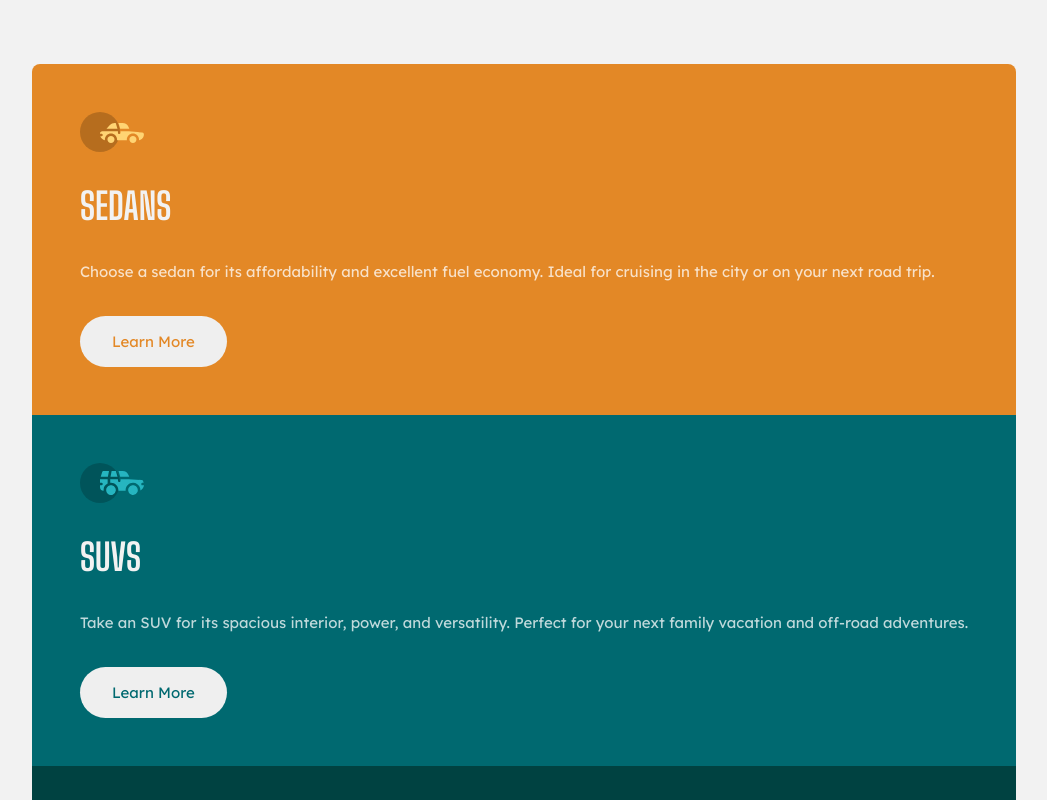
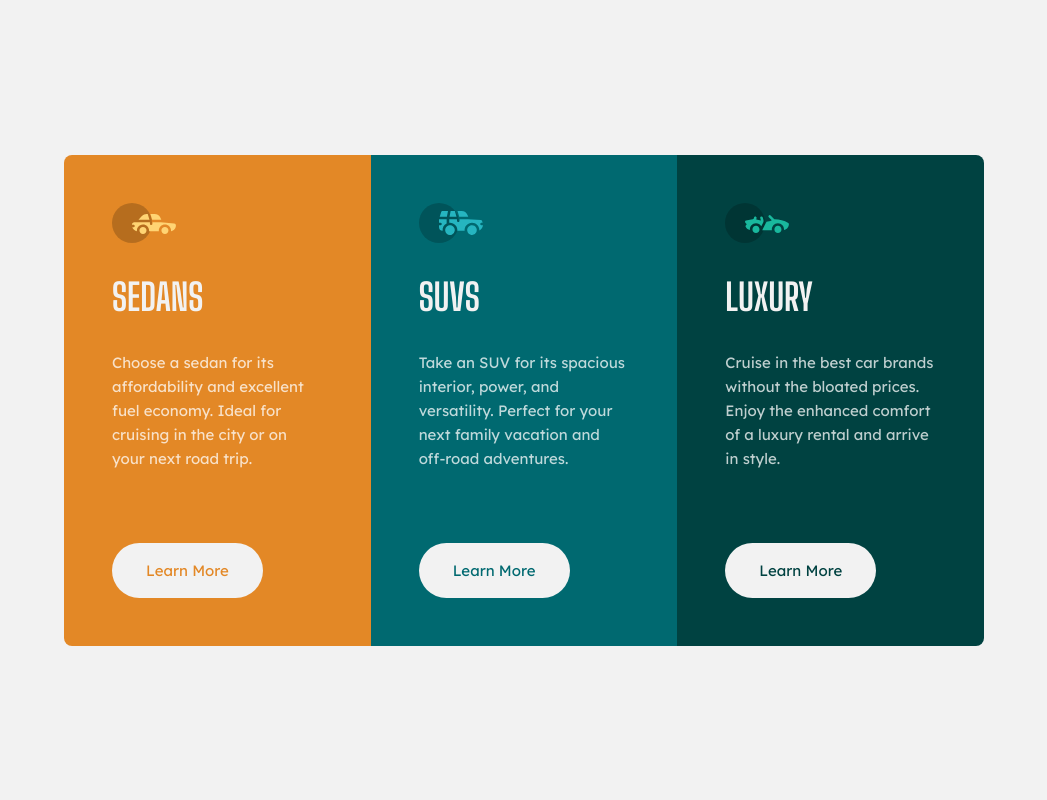
Before and after one commit to lemartinezm/3-column-preview-card-component, a plain HTML site: page index.html in a window 1280 px wide. Shown: the top 800 px of the page, without its empty margins (116-1163 px from the left). Drawn offline with Linux system fonts and the light colour scheme.

Commit message:
feat: desktop version done

```diff
--- a/styles/styles.scss
+++ b/styles/styles.scss
@@ -57,8 +57,9 @@ main {
 
     button {
       padding: 16px 32px;
+      background-color: $very_light_gray;
       border-radius: 100px;
-      border: none;
+      border-color: transparent;
       font-family: $lexend;
       width: fit-content;
       font-size: 15px ;
@@ -86,3 +87,26 @@ main {
     }
   }
 }
+
+@media (min-width: 768px) {
+  main {
+    flex-direction: row;
+    max-width: 920px;
+
+    section {
+      justify-content: space-between;
+      width: 100%;
+
+      button {
+        margin-top: 40px;
+      }
+
+      button:hover {
+        cursor: pointer;
+        background-color: transparent;
+        color: $very_light_gray;
+        border: 2px solid $very_light_gray;
+      }
+    }
+  }
+}
```
Also changed, not shown: index.html (+2 -7 lines), images/preview.png (added), styles/styles.css, 3 other files.
